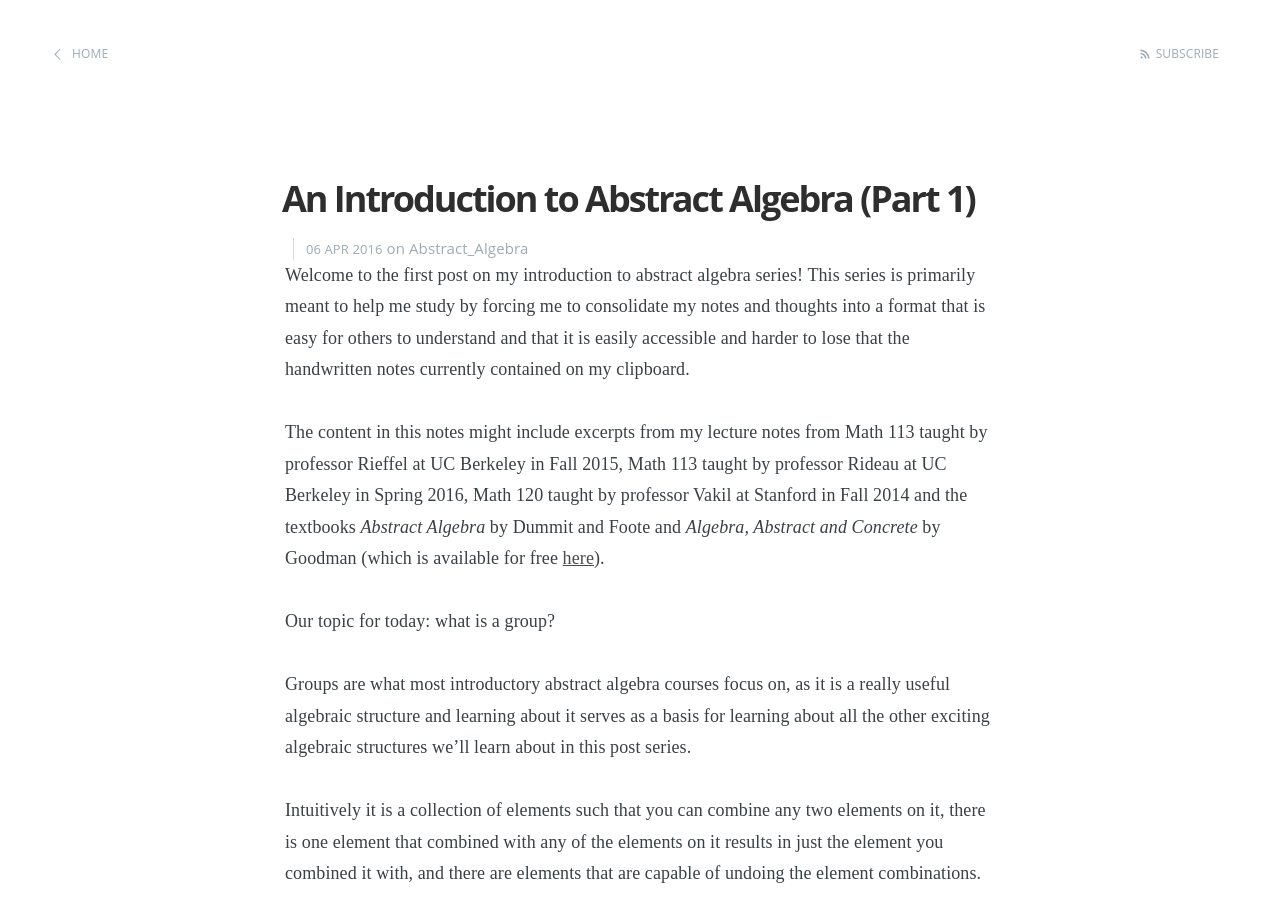
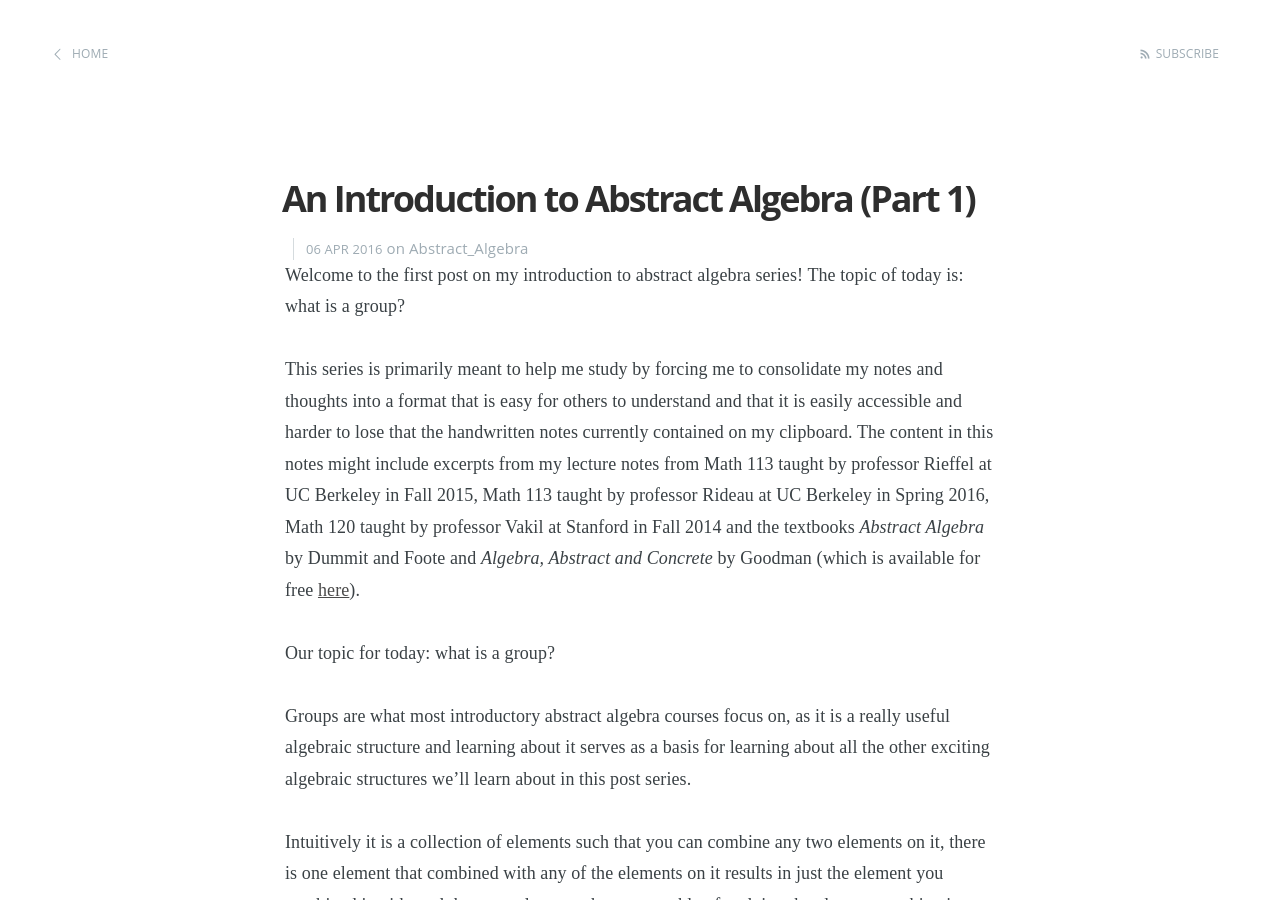
Before and after one commit to jamiecayley/jamiecayley.github.io, a Jekyll site: the page built from _posts/2016-04-06-An-Introduction-To-Abstract-Algebra-1.md, in a window 1280 px wide and 900 px high. Built offline with Jekyll 4.4.1, drawn with Linux system fonts in a browser that asks for light colours; some web fonts are replaced; formulas are drawn with MathJax 3.

Commit message:
Update 2016-04-06-An-Introduction-To-Abstract-Algebra-1.md

```diff
--- a/_posts/2016-04-06-An-Introduction-To-Abstract-Algebra-1.md
+++ b/_posts/2016-04-06-An-Introduction-To-Abstract-Algebra-1.md
@@ -4,9 +4,9 @@ title:  "An Introduction to Abstract Algebra (Part 1)"
 date:   2016-04-06
 categories: Abstract_Algebra
 ---
-Welcome to the first post on my introduction to abstract algebra series! This series is primarily meant to help me study by forcing me to consolidate my notes and thoughts into a format that is easy for others to understand and that it is easily accessible and harder to lose that the handwritten notes currently contained on my clipboard.
+Welcome to the first post on my introduction to abstract algebra series! The topic of today is: what is a group?
 
-The content in this notes might include excerpts from my lecture notes from Math 113 taught by professor Rieffel at UC Berkeley in Fall 2015, Math 113 taught by professor Rideau at UC Berkeley in Spring 2016, Math 120 taught by professor Vakil at Stanford in Fall 2014 and the textbooks *Abstract Algebra* by Dummit and Foote and *Algebra, Abstract and Concrete* by Goodman (which is available for free [here](http://homepage.math.uiowa.edu/~goodman/algebrabook.dir/download.htm)).
+This series is primarily meant to help me study by forcing me to consolidate my notes and thoughts into a format that is easy for others to understand and that it is easily accessible and harder to lose that the handwritten notes currently contained on my clipboard. The content in this notes might include excerpts from my lecture notes from Math 113 taught by professor Rieffel at UC Berkeley in Fall 2015, Math 113 taught by professor Rideau at UC Berkeley in Spring 2016, Math 120 taught by professor Vakil at Stanford in Fall 2014 and the textbooks *Abstract Algebra* by Dummit and Foote and *Algebra, Abstract and Concrete* by Goodman (which is available for free [here](http://homepage.math.uiowa.edu/~goodman/algebrabook.dir/download.htm)).
 
 Our topic for today: what is a group?
 
```
